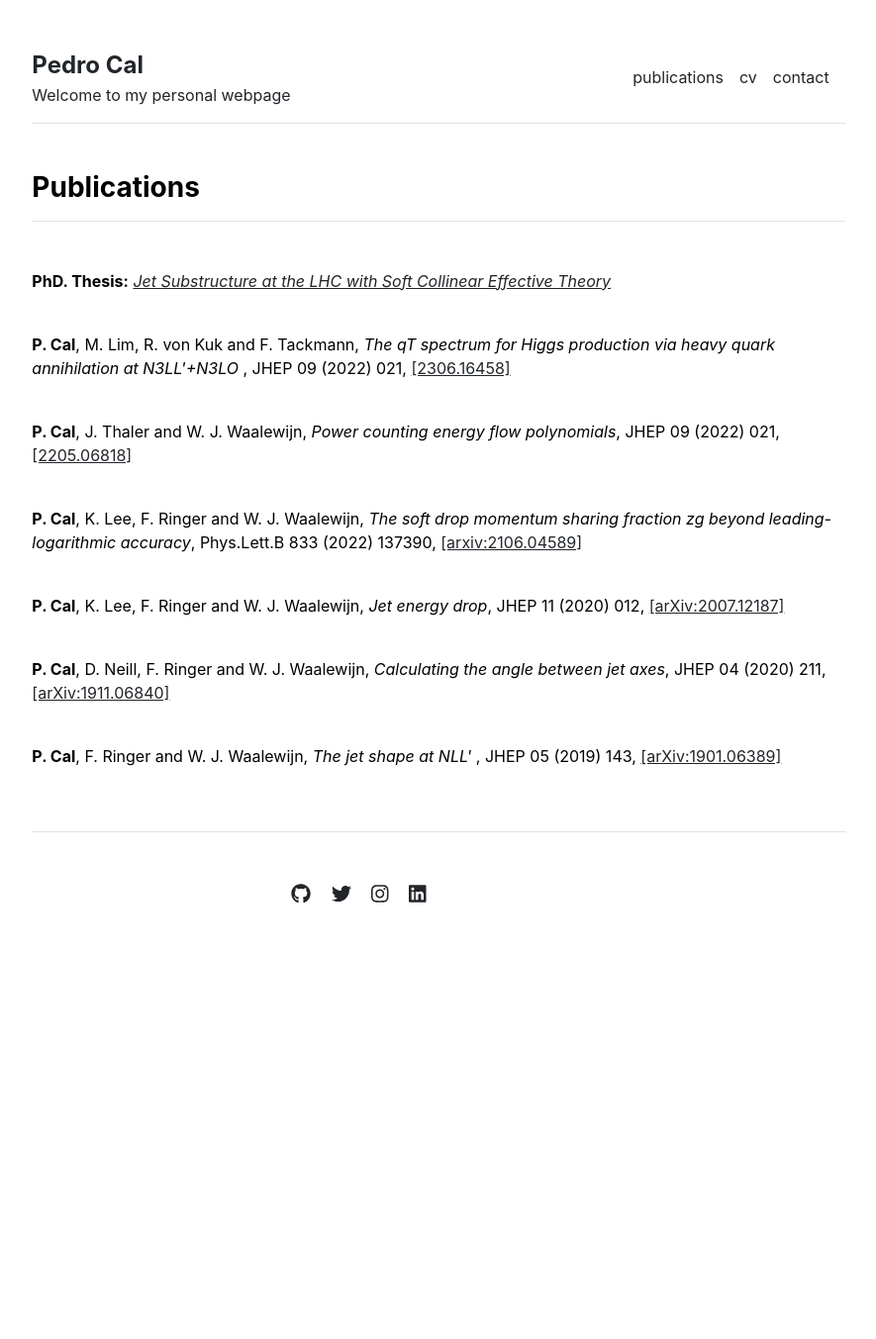
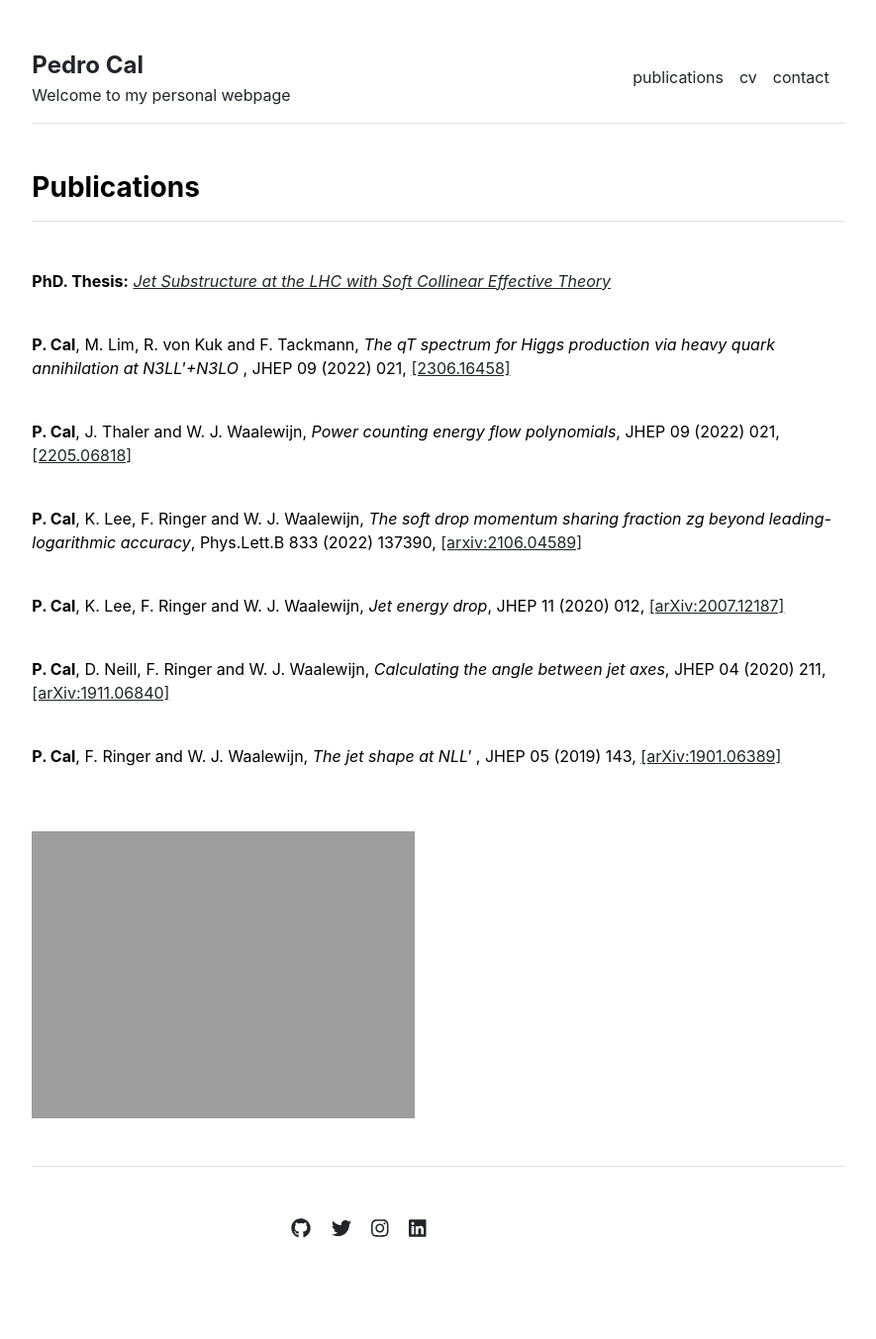
Before and after one commit to pmcal/pmcal.github.io, a Jekyll site: the page built from publications.md, in a window 1280 px wide. Shown: the whole page at 99% size, without its empty margins (197-1082 px from the left). Built offline with Jekyll 4.4.1, drawn with Linux system fonts in a browser that asks for light colours; before the commit the page ends 1015 px from its top, so only the background shows below that.

Commit message:
Update publications.html

```diff
--- a/_includes/publications.html
+++ b/_includes/publications.html
@@ -8,4 +8,7 @@
           <a href="{{ item.url }}">[{{ item.arxiv }}]</a></p>
       {% endfor %}
   </div>
+  <div class="col-md-6">
+    <img src="{{ site.github.url }}/assets/img/home.jpg" alt="Home" width="100%">
+  </div>
 </div>
```
